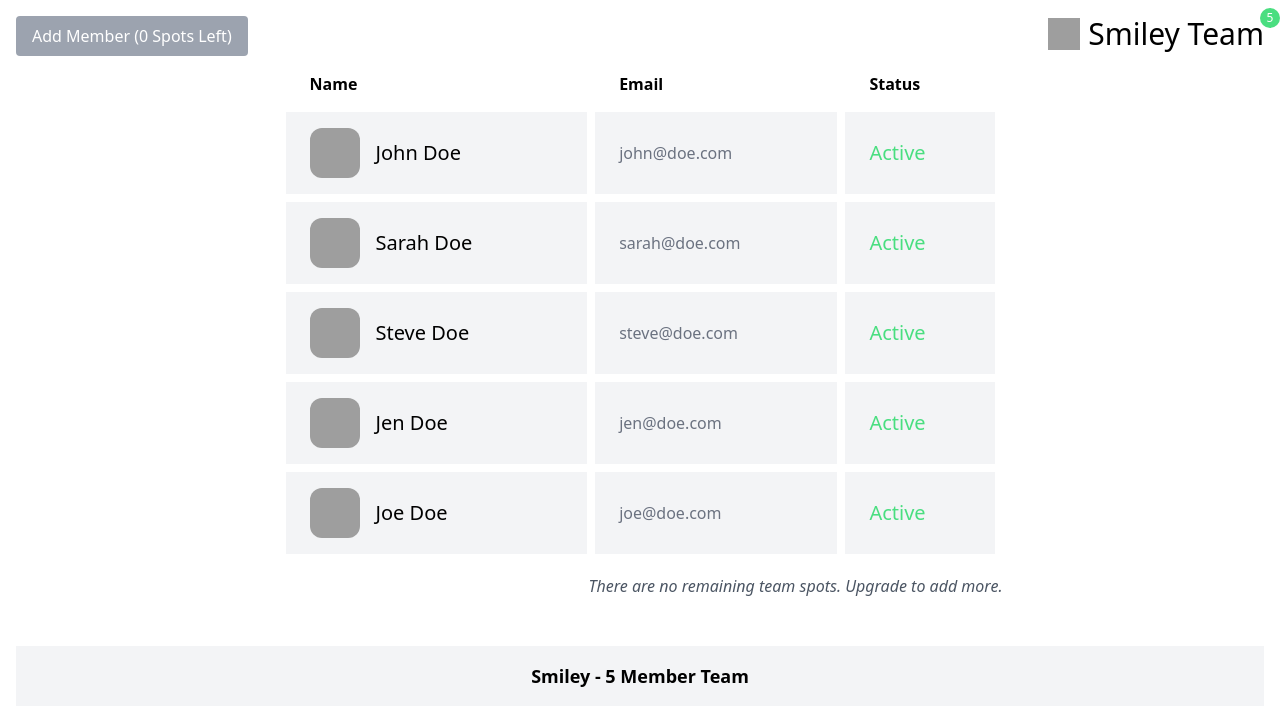
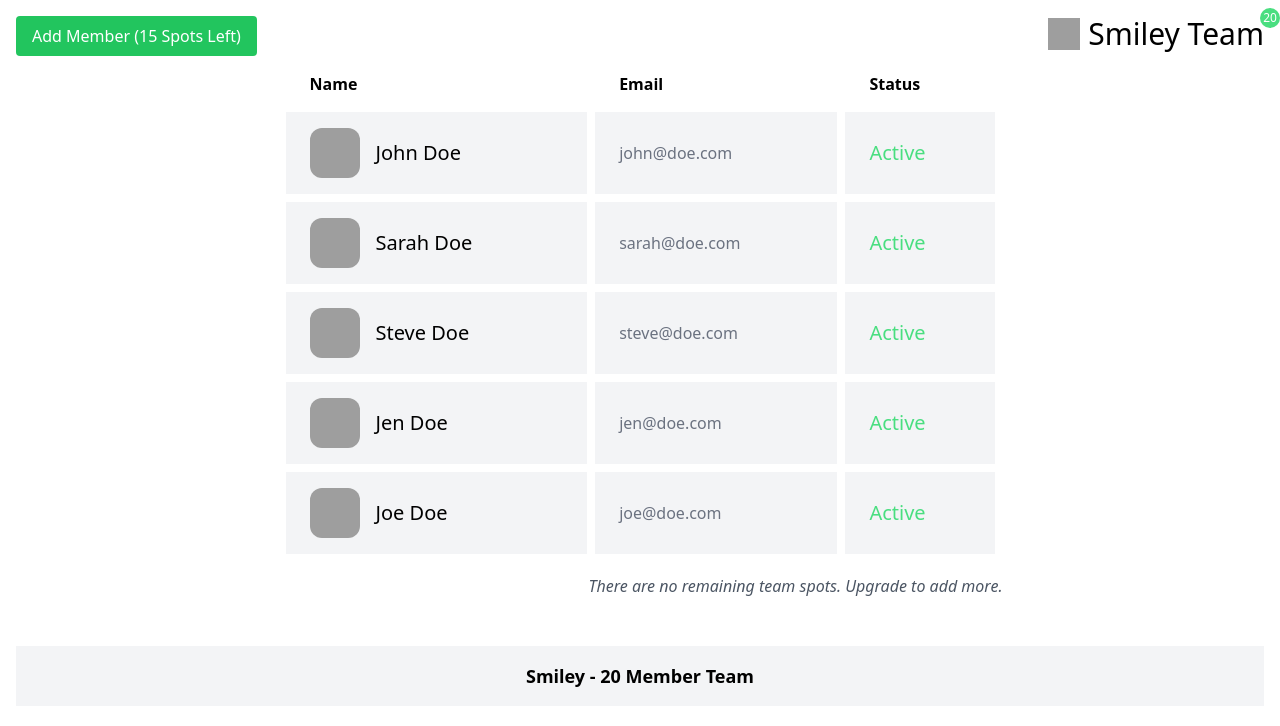
Before and after one commit to coordova/pinia-vue-project, a Vue app: page /team in a window 1280 px wide. Shown: the top 726 px of the page. Built offline with nearby package versions, Linux system fonts and the light colour scheme; grey boxes are pictures that could not be loaded; the HTML template or start-up script is replaced by a standard one.

Commit message:
Learn Vue3 - Ep 27 - Build and Seed a Team Store

```diff
--- a/src/components/Teams/TeamFooter.vue
+++ b/src/components/Teams/TeamFooter.vue
@@ -5,9 +5,17 @@
 </template>
 
 <script setup>
-defineProps({
+/* defineProps({
   team: Object
-});
+}); */
+
+// importamos el store para el state handler
+import {useTeamStore} from "@/stores/TeamStore";
+let team = useTeamStore();
+
+/* setTimeout(() => {
+  team.grow(26);
+}, 5000); */
 </script>
 
 <style scoped>
--- a/src/components/Teams/TeamHeader.vue
+++ b/src/components/Teams/TeamHeader.vue
@@ -1,7 +1,7 @@
 <template>
   <header class="flex justify-between">
     <div>
-      <button class="bg-green-500 hover:bg-green-600 text-white px-4 py-2 rounded disabled:bg-gray-400" :disabled="team.members.length == team.spots">Add Member ({{ team.spots - team.members.length }} Spots Left)</button>
+      <button class="bg-green-500 hover:bg-green-600 text-white px-4 py-2 rounded disabled:bg-gray-400" :disabled="! team.spotsRemaining">Add Member ({{ team.spotsRemaining }} Spots Left)</button>
     </div>
 
     <div>
@@ -16,9 +16,13 @@
 </template>
 
 <script setup>
-  defineProps({
+ /*  defineProps({
     team: Object
-  })
+  }) */
+
+ // importamos el store para el state handler
+ import {useTeamStore} from "@/stores/TeamStore";
+ let team = useTeamStore();
 </script>
 
 <style scoped>
--- a/src/components/Teams/TeamMembers.vue
+++ b/src/components/Teams/TeamMembers.vue
@@ -1,8 +1,12 @@
 <script setup>
 import TeamMember from "@/components/Teams/TeamMember.vue";
-defineProps({
+/* defineProps({
   team: Object
-});
+}); */
+
+// importamos el store para el state handler
+import {useTeamStore} from "@/stores/TeamStore";
+let team = useTeamStore();
 </script>
 
 <template>
@@ -71,7 +75,7 @@ defineProps({
     </tbody>
   </table>
 
-  <p class="text-right text-gray-600 italic" v-show="team.spots === team.members.length">There are no remaining team spots. Upgrade to add more.</p>
+  <p class="text-right text-gray-600 italic" v-show="! spotsRemaining">There are no remaining team spots. Upgrade to add more.</p>
 
 </template>
 
--- /dev/null
+++ b/src/stores/TeamStore.js
@@ -0,0 +1,75 @@
+import {defineStore} from "pinia";
+
+export let useTeamStore = defineStore('team', {
+    // STATE === es la version de 'pinia' de las DATA del Options API
+    // TIPO DE DECLARACION 1 - usar para cuando se usa TypeScript
+   /* state() {
+       return {
+           name: '',
+           spots: 0,
+           members: []
+       }
+   }, */
+    // TIPO DE DECLARACION 2 - LA MAS USADA
+    /* state: () => {
+        return {
+            name: '',
+            spots: 0,
+            members: []
+        }
+    }, */
+    // RECOMENDADO - la misma del tipo 2 pero inline, la mas comun para declarar 'states'
+    state: () => ({
+        name: '',
+        spots: 0,
+        members: []
+    }),
+
+    // ACTIONS === es la version de 'pinia' de los METHODS del Options API
+    actions: {
+       // init/handle/fill/seed
+        fill2() {
+            // aqui llenamos/cargamos los datos del state, estos datos puedes ser de una BD, API, etc - puede ser de una llamada ajax o de un archivo ...
+            /* import('@/team.json').then(r => {
+                // console.log(r.default);
+                // cargamos los datos desde r.default
+                let data = r.default;
+                // actualizamos los 'estados' que necesitamos
+                // OPCION 1 - forma tradicional de actualizar los 'estados' necesarios
+                this.name = data.name;
+                this.spots = data.spots;
+                this.members = data.members;
+
+                // OPCION 2 - Usamos 'fetch' para actualizar multiples estados al mismo tiempo
+                this.$patch({
+                    name: data.name,
+                    spots: data.spots,
+                    members: data.members
+                });
+            }); */
+
+            import('@/team.json').then(r => {
+                // OPCION 3 - Cargamos al 'state' todo lo que venga desde r.default - nota. se podrian cargar datos inecesarios
+                this.$state = r.default;
+            });
+
+        },
+        // Usando Async->Await para cargar cuando sea necesario, que es la mejor opcion
+        async fill() {
+            let r = await import('@/team.json');
+            this.$state = r.default;
+        },
+
+        // podemos definir metodos para manipular los 'states' (datos)
+        grow(spots) {
+            this.spots = spots;
+        }
+    },
+
+    // GETTERS === es la version de 'pinia' de las COMPUTED PROPERTIES del Options API
+    getters: {
+       spotsRemaining() {
+           return this.spots - this.members.length;
+       }
+    }
+});
--- a/src/views/TeamView.vue
+++ b/src/views/TeamView.vue
@@ -1,9 +1,23 @@
 <script setup>
 
-  import team from "@/team.json";
+  // import team from "@/team.json";
   import TeamHeader from "@/components/Teams/TeamHeader.vue";
   import TeamMembers from "@/components/Teams/TeamMembers.vue";
   import TeamFooter from "@/components/Teams/TeamFooter.vue";
+
+  // import el dedicated Pinia store (TeamStore) for managing the state for a team
+  import {useTeamStore} from "@/stores/TeamStore";
+  // lo asignamos a una variable
+  let team = useTeamStore();
+
+  // llamamos al metodo fill de useTeamsStore
+  team.fill();
+
+  // como tenemos un 'store' dedicado de 'pinia' para nuestro TEAM, se puede manipular este al vuelo.
+  // ej.
+  setTimeout(() => {
+    team.grow(20);
+  }, 2000);
 
   // console.log(team)
 </script>
@@ -11,15 +25,18 @@
 <template>
   <div class="container mx-auto p-4">
 
-    <TeamHeader :team="team" />
+    <!--<TeamHeader :team="team" />-->
+    <TeamHeader />
 
     <div class="place-self-center flex flex-col gap-y-3 mx-auto" style="width: 725px">
 
-      <TeamMembers :team="team" />
+      <!--<TeamMembers :team="team" />-->
+      <TeamMembers />
 
     </div>
 
-    <TeamFooter :team="team" />
+    <!--<TeamFooter :team="team" />-->
+    <TeamFooter />
 
   </div>
 
```
